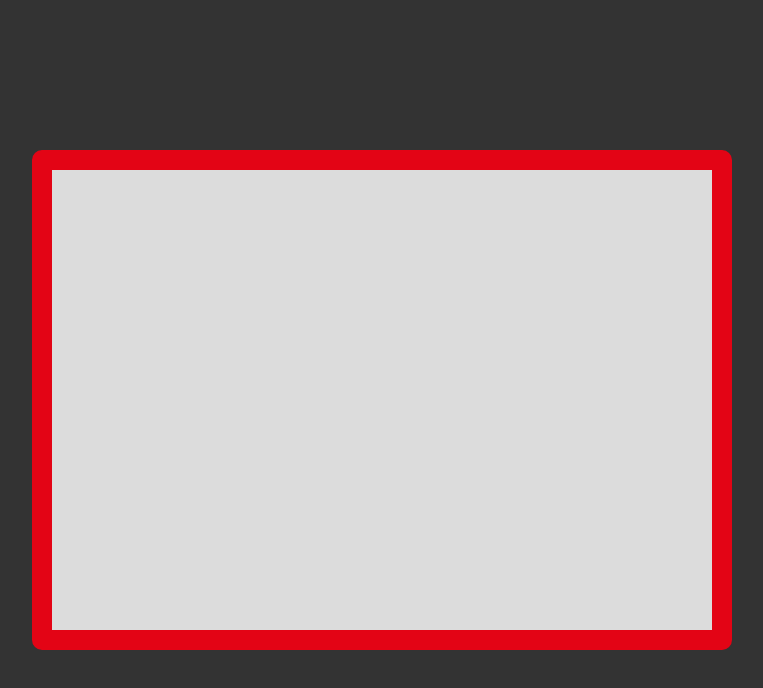
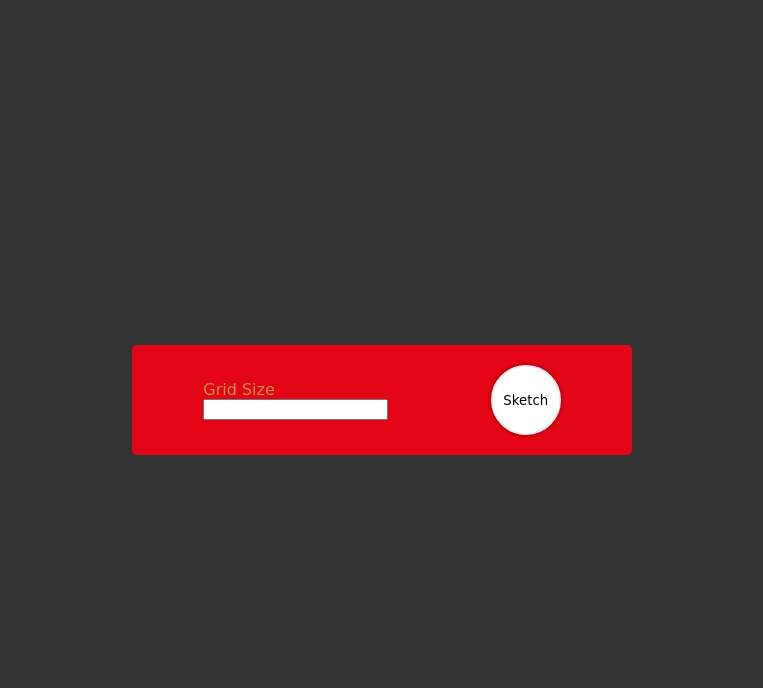
Before and after one commit to gabei/sketch, a plain HTML site: page index.html in a window 1280 px wide. Shown: the whole page, without its empty margins (258-1021 px from the left). Drawn offline with Linux system fonts and the light colour scheme; a web font is replaced by a local one.

Commit message:
added styling to the page, as well as some form inputs and additional code organization in scriot.js and style.css

```diff
--- a/css/style.css
+++ b/css/style.css
@@ -1,3 +1,9 @@
+/* Google Fonts
+_____________________________*/
+@import url('https://fonts.googleapis.com/css2?family=Cabin+Sketch&display=swap');
+
+/* Reset
+_____________________________*/
 html {
   box-sizing: border-box;
   font-size: 62.5%;
@@ -21,16 +27,67 @@ body {
 
 /* Container
 _____________________________*/
-
 .sketch-container {
   width: 700px;
   height: 500px;
-  background-color: #DCDCDC;
+}
+
+/* Settings
+_____________________________*/
+.settings {
+  width: 500px;
+  background-color: var(--sketch-red);
+  padding: 2rem;
+  border-radius: 5px;
+}
+
+.settings_form {
+  display: flex;
+  justify-content: space-around;
+  align-items: center;
+  font-family: 'Cabin Sketch', cursive;
+}
+
+.settings_form input[type="submit"] {
+  background-color: var(--sketch-white);
+  padding: 1rem;
+  border-radius: 50%;
+  width: 7rem;
+  height: 7rem;
+  border: 2px solid #eee;
+  box-shadow: 0px 0px 4px rgb(0 0 0 / 40%);
+  font-family: inherit;
+}
+
+.settings_form label {
+  display: block;
+  color: var(--sketch-gold);
+}
+
+/* Utility
+_____________________________*/
+.absolute-center {
   position: absolute;
   top: 50%;
   left: 50%;
   transform: translate(-50%, -50%);
+}
 
-  border: 2rem solid #E30415;
+.hidden {
+  visibility: hidden;
+}
+
+.sketch-bg {
+  background-color: var(--sketch-gray);
+  border: 2rem solid var(--sketch-red);
   border-radius: 10px;
 }
+
+/* Colors
+_____________________________*/
+:root {
+  --sketch-red: #E30415;
+  --sketch-gray: #BCB7B9 ;
+  --sketch-white: #ffffff;
+  --sketch-gold: #BE9249;
+}
--- a/index.html
+++ b/index.html
@@ -10,12 +10,21 @@
 <body>
 
   <section class="main">
-    <div class="sketch-container">
+    <div class="sketch-container absolute-center sketch-bg hidden">
 
     </div>
   </section>
 
-  <section class="settings">
+  <section class="settings absolute-center">
+    <form class="settings_form">
+      <div class="settings_form-group">
+        <label for="setting_size">Grid Size</label>
+        <input name="setting_size" type="text" class="setting_size">
+      </div>
+      <div class="settings_form-group">
+        <input type="submit" value="Sketch">
+      </div>
+    </form>
 
   </section>
 
--- a/js/script.js
+++ b/js/script.js
@@ -0,0 +1,15 @@
+console.log('script.js loaded...');
+
+
+
+
+/* Global Settings
+___________________________________*/
+const sketchContainer = document.querySelector('.sketch-container');
+const containerWidth = sketchContainer.offsetWidth;
+
+/* Pixel creation
+___________________________________*/
+function createPixel() {
+  //create a pixel of the sketch pad
+}
```
